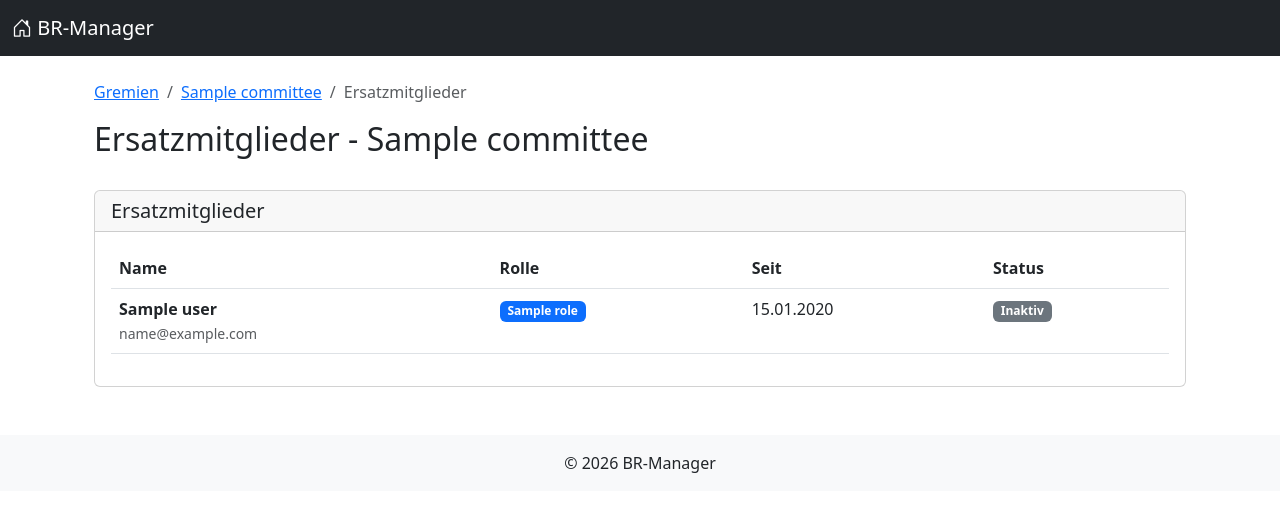
After one commit to Cloud500/br_manager, a Django app: template apps/committees/templates/committees/member_list.html in a window 1280 px wide. The commit adds this page. Shown: the top 512 px of the page. Run offline with Django 5.2, Linux system fonts and the light colour scheme; the template is opened without the code that fills it: most values are stand-ins (such as "Sample title", 1, 10 or a date in 2020); some libraries are stand-ins or nearby versions.

Commit message:
feat(committees): improve member display and separate substitute view
- show all regular and external members on committee detail page
- add dedicated substitute members page with table view
- update member list view to display only substitutes
- change button label to reflect substitute-only display
- apply role-based sorting to substitute members list

```diff
--- /dev/null
+++ b/apps/committees/templates/committees/member_list.html
@@ -0,0 +1,126 @@
+{% extends "base.html" %}
+
+{% block title %}Ersatzmitglieder - {{ committee.name }}{% endblock %}
+
+{% block content %}
+<div class="container-fluid">
+    <nav aria-label="breadcrumb">
+        <ol class="breadcrumb">
+            <li class="breadcrumb-item"><a href="{% url 'committees:committee_list' %}">Gremien</a></li>
+            <li class="breadcrumb-item"><a href="{% url 'committees:committee_detail' committee.pk %}">{{ committee.name }}</a></li>
+            <li class="breadcrumb-item active">Ersatzmitglieder</li>
+        </ol>
+    </nav>
+
+    <div class="row mb-4">
+        <div class="col">
+            <h1 class="h2">Ersatzmitglieder - {{ committee.name }}</h1>
+        </div>
+        <div class="col-auto">
+            {% if perms.committees.manage_members %}
+            <a href="{% url 'committees:member_add' committee.pk %}" class="btn btn-primary">
+                <i class="bi bi-plus-circle"></i> Ersatzmitglied hinzufügen
+            </a>
+            {% endif %}
+        </div>
+    </div>
+
+    {% if substitute_members %}
+    <div class="card mb-4">
+        <div class="card-header">
+            <h5 class="mb-0">Ersatzmitglieder</h5>
+        </div>
+        <div class="card-body">
+            <div class="table-responsive">
+                <table class="table table-hover">
+                    <thead>
+                        <tr>
+                            <th>Name</th>
+                            <th>Rolle</th>
+                            <th>Seit</th>
+                            <th>Status</th>
+                            {% if perms.committees.manage_members %}
+                            <th class="text-end">Aktionen</th>
+                            {% endif %}
+                        </tr>
+                    </thead>
+                    <tbody>
+                        {% for membership in substitute_members %}
+                        <tr>
+                            <td>
+                                <strong>{{ membership.user.get_full_name }}</strong>
+                                <br>
+                                <small class="text-muted">{{ membership.user.email }}</small>
+                            </td>
+                            <td>
+                                {% if membership.role %}
+                                    <span class="badge bg-primary">{{ membership.role.name }}</span>
+                                {% else %}
+                                    <span class="text-muted">-</span>
+                                {% endif %}
+                            </td>
+                            <td>{{ membership.start_date|date:"d.m.Y" }}</td>
+                            <td>
+                                {% if membership.is_active %}
+                                <span class="badge bg-success">Aktiv</span>
+                                {% else %}
+                                <span class="badge bg-secondary">Inaktiv</span>
+                                {% endif %}
+                            </td>
+                            {% if perms.committees.manage_members %}
+                            <td class="text-end">
+                                <a href="{% url 'committees:member_edit' committee.pk membership.pk %}"
+                                   class="btn btn-sm btn-outline-secondary">
+                                    <i class="bi bi-pencil"></i>
+                                </a>
+                                <a href="{% url 'committees:member_remove' committee.pk membership.pk %}"
+                                   class="btn btn-sm btn-outline-danger">
+                                    <i class="bi bi-trash"></i>
+                                </a>
+                            </td>
+                            {% endif %}
+                        </tr>
+                        {% endfor %}
+                    </tbody>
+                </table>
+            </div>
+        </div>
+    </div>
+    {% else %}
+    <div class="alert alert-info">
+        <i class="bi bi-info-circle"></i> Keine Ersatzmitglieder vorhanden.
+    </div>
+    {% endif %}
+
+    <!-- Pagination -->
+    {% if is_paginated %}
+    <nav aria-label="Seitennavigation">
+        <ul class="pagination justify-content-center">
+            {% if page_obj.has_previous %}
+            <li class="page-item">
+                <a class="page-link" href="?page=1">Erste</a>
+            </li>
+            <li class="page-item">
+                <a class="page-link" href="?page={{ page_obj.previous_page_number }}">Vorherige</a>
+            </li>
+            {% endif %}
+
+            <li class="page-item active">
+                <span class="page-link">
+                    Seite {{ page_obj.number }} von {{ page_obj.paginator.num_pages }}
+                </span>
+            </li>
+
+            {% if page_obj.has_next %}
+            <li class="page-item">
+                <a class="page-link" href="?page={{ page_obj.next_page_number }}">Nächste</a>
+            </li>
+            <li class="page-item">
+                <a class="page-link" href="?page={{ page_obj.paginator.num_pages }}">Letzte</a>
+            </li>
+            {% endif %}
+        </ul>
+    </nav>
+    {% endif %}
+</div>
+{% endblock %}
```
Also changed, not shown: apps/committees/templates/committees/committee_detail.html (+36 -6 lines), apps/committees/views.py (+10 -8 lines).
